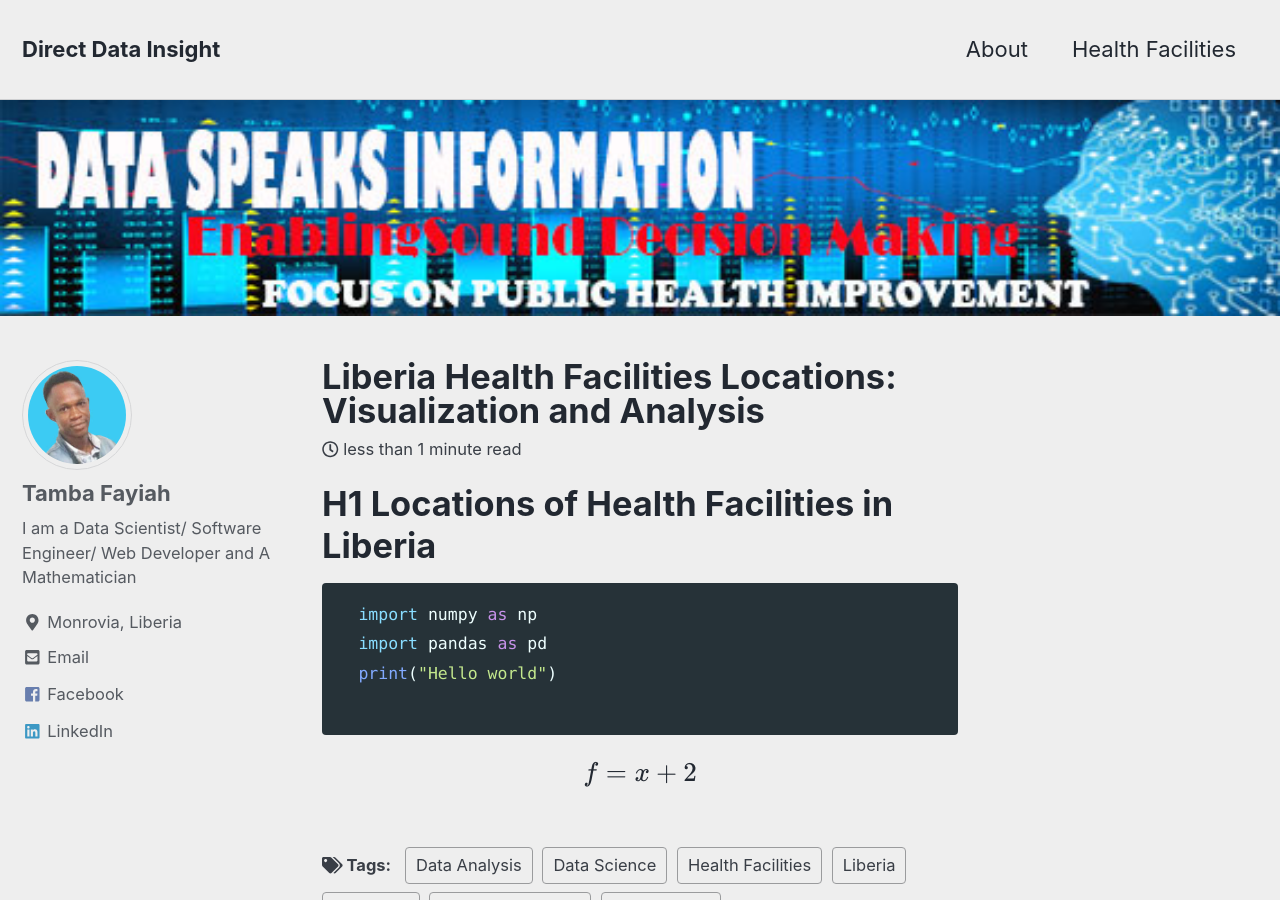
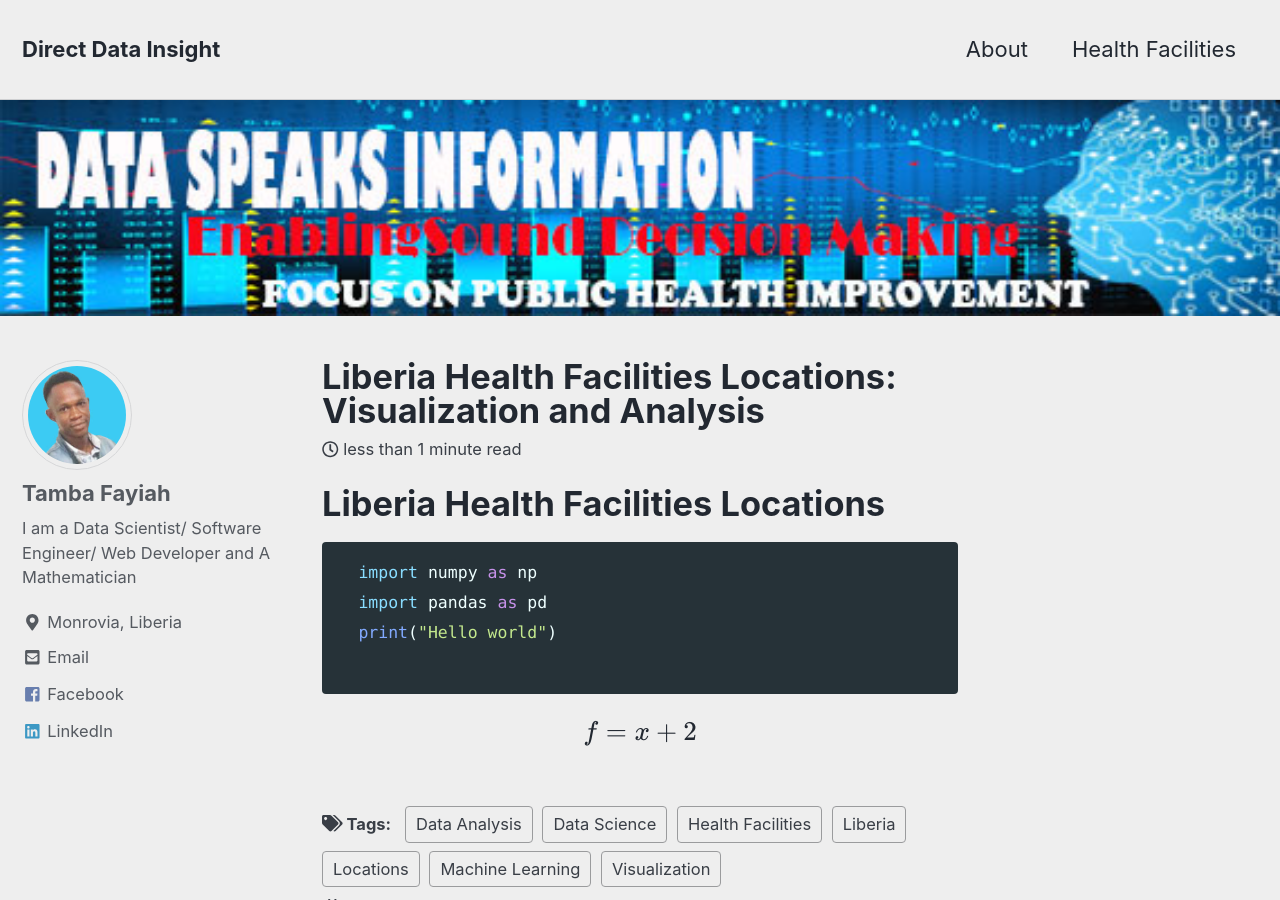
Before and after one commit to tfayiah/tfayiah.github.io, a Jekyll site: the page built from _posts/2018-06-28-healthfacilities.md, in a window 1280 px wide and 900 px high. Built offline with Jekyll 4.4.1, drawn with Linux system fonts in a browser that asks for light colours; nearby versions of some CDN libraries; formulas are drawn with MathJax 3.

Commit message:
add existing file

````diff
--- a/_posts/2018-06-28-healthfacilities.md
+++ b/_posts/2018-06-28-healthfacilities.md
@@ -7,7 +7,7 @@ header:
 excerpt: "Liberia Health Facilities, Locations Visualization"
 mathjax: "true"
 ---
-# H1 Locations of Health Facilities in Liberia
+# Liberia Health Facilities Locations
 
 ```python
   import numpy as np
````
